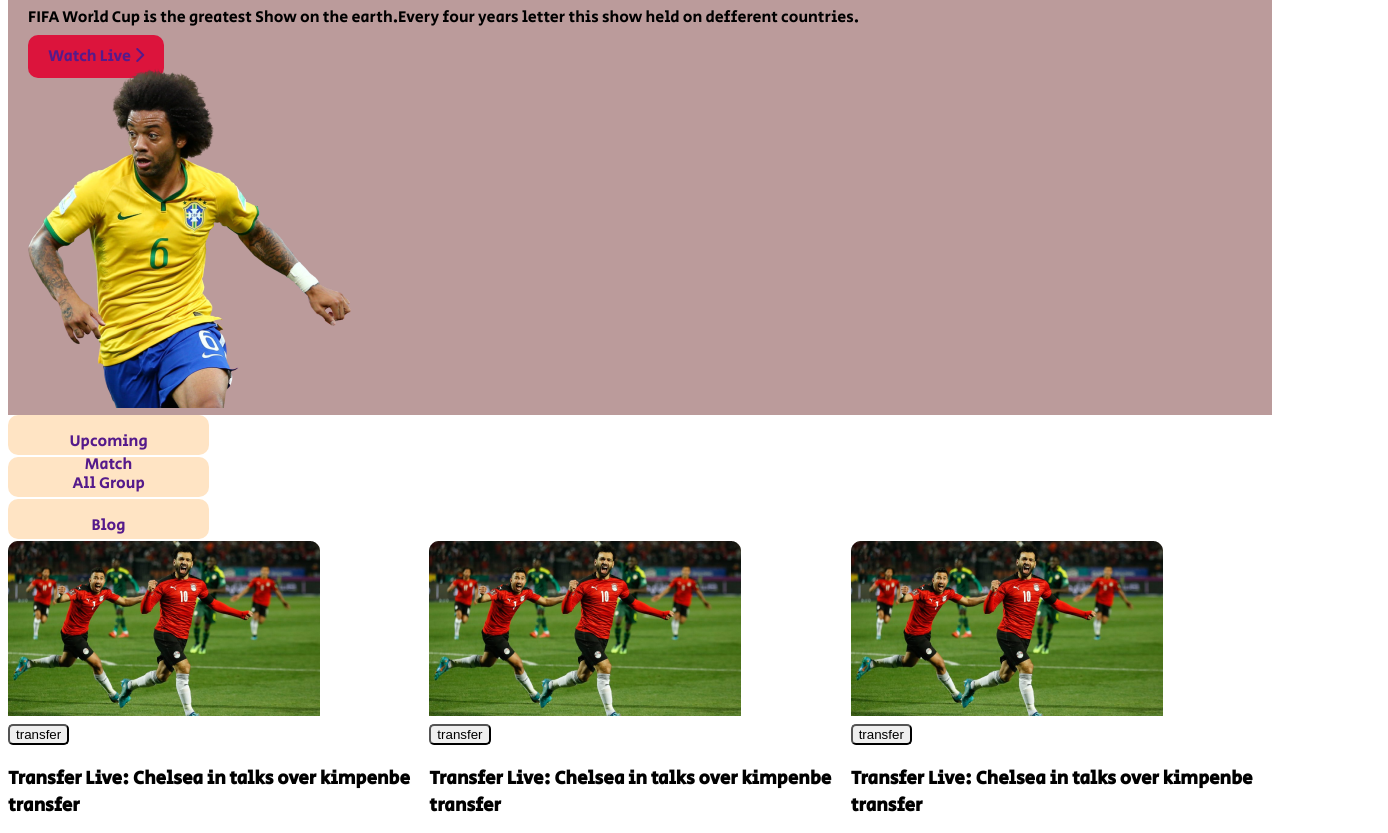
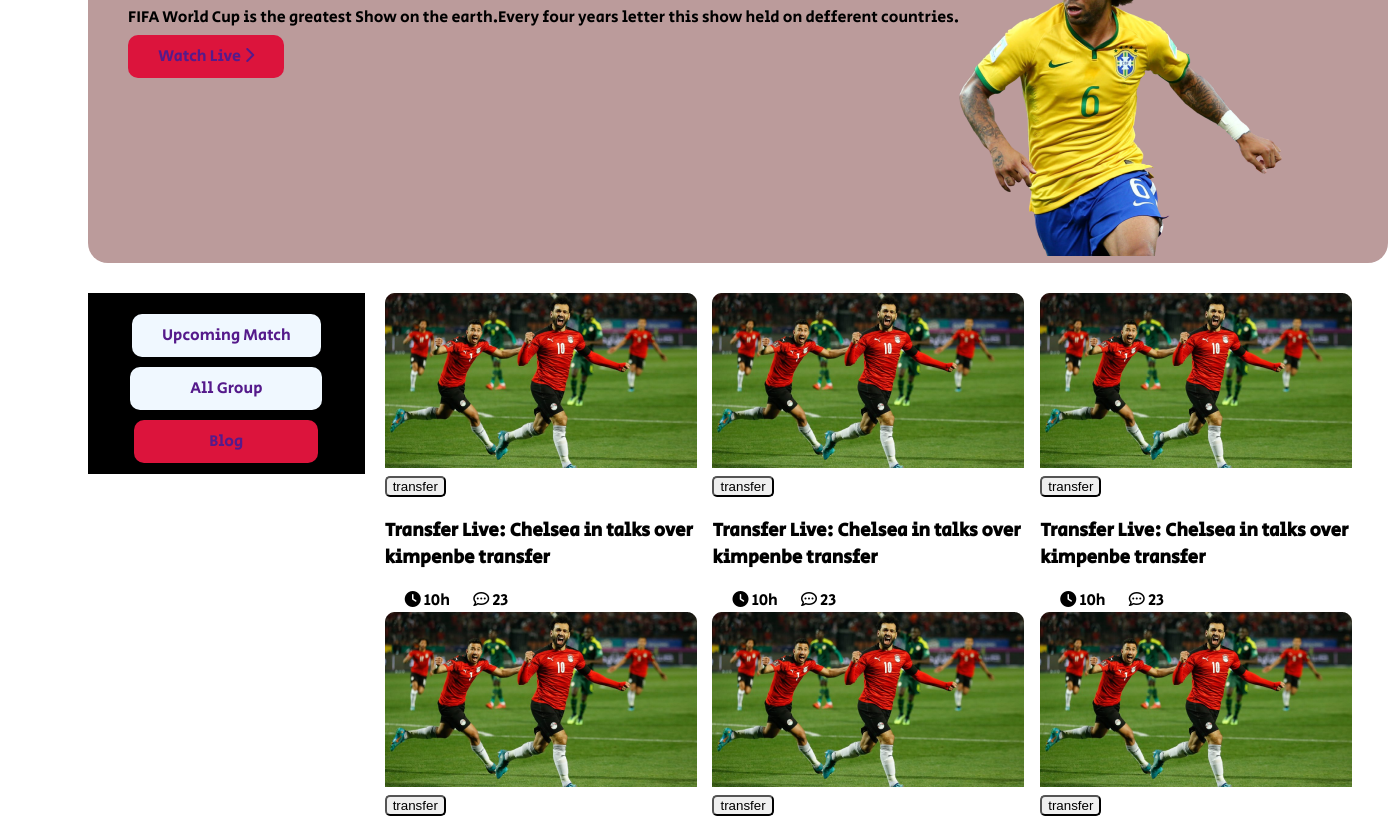
Before and after one commit to BabulM/world-cup, a plain HTML site: page index.html in a window 1280 px wide. Shown: the part 112-945 px from the top of the page, 1388 px wide, since content can reach past the window. Drawn offline with Linux system fonts and the light colour scheme.

Commit message:
new added

```diff
--- a/index.html
+++ b/index.html
@@ -9,22 +9,37 @@
     <link rel="stylesheet" href="styles/style.css">
 </head>
 <body>
-    <header class="great">
-        <div class="great2">
+    <!-------- header start ------------>
+    <div class="main">
+        <header>
+            <div class="special1">
+                <div>
                     <h1>The Greatest Show On The Earth</h1>
                 <p>FIFA World Cup is the greatest Show on the earth.Every four years letter this show held on defferent countries. </p>
                 <a class="link-button" target="_blank" href="">Watch Live <i class="fa-solid fa-chevron-right"></i></a>
+                </div>
 
-            <div class="great3">
+                    <div>
                         <img src="assets/Banner Image.png" alt="">
                     </div>
             </div>
         </header>
-
+    </div>
+    <!-- -----header end--------- -->
+        <!------ upcoming match start----------->
+    <div class="special">
         <div class="blog">
-            <div class="blog2"><a href="">Upcoming Match</a></div>
-            <div class="blog3"><a href="">All Group</a></div>
-            <div class="blog4"><a href="">Blog</a></div>
+            <div class="blogs">
+               <div class="blogs1">
+                <a class="link-button" target="_blank" href="">Upcoming Match</a>
+               </div>
+            <div class="blogs2">
+                <a class="link-button" target="_blank" href="">All Group</a>
+            </div>
+            <div class="blogs3">
+                <a class="link-button" target="_blank" href="">Blog</a>
+            </div>
+            </div>
         </div>
         <div class="md-salah3">
             <article class="md-salah2">
@@ -217,6 +232,9 @@
                 </div>
             </article>
         </div>
+    </div>
+    <!----------- upcoming match end-------- -->
+    <!------------- footer start ---------------->
     <footer>
         <h2>Goal</h2>
         <hr>
@@ -234,5 +252,6 @@
             <i class="fa-brands fa-whatsapp-square"></i>
         </div>
     </footer>
+    <!------------ footer end-------- -->
 </body>
 </html>
--- a/styles/style.css
+++ b/styles/style.css
@@ -2,46 +2,71 @@
 body{
     font-family: 'Secular One', sans-serif;
 }
-
-.great{
+/* ---------header start----------- */
+.main{
+    width: 1300px;
+   margin-left: 80px;
+}
+header{
     background-color: rgb(187, 155, 155);
+    border-radius: 20px;
+    margin-right:
+}
+.special1{
+    display: flex;
     padding-top: 20px;
-    padding-left: 20px;
-}
-.great2{
-
+    padding-left: 40px;
 }
 .link-button{
     text-decoration: none;
     background-color: crimson;
-  padding: 10px 20px;
+  padding: 10px 30px;
   border-radius: 10px;
 }
-.blog a{
-   text-decoration: none;
-   margin-top: 0px;
+/* ---------------header end----------------- */
+/* -------playground image start--------------- */
+.special{
+    width: 1300px;
+    display: flex;
+    margin-top: 30px;
+    margin-left: 80px;
 }
-.blog2, .blog3, .blog4{
-    width: 8%;
-    height: 10px;
-    background-color: bisque;
-    margin-bottom: 2px;
-    padding: 15px 50px;
-    border-radius: 10px;
+.blog{
+background-color: black;
+width: 31%;
+height: 180px;
 text-align: center;
+padding-top: 1px;
 }
-/* -------playground image--------------- */
+.blogs, .blogs1, .blogs2, .blogs3{
+    margin-top: 30px;
+}
+.blogs1 a{
+padding-left: 10px 20px;
+margin: 10px 40px;
+background-color: aliceblue;
+}
+ .blogs2 a{
+    padding: 10px 60px;
+    margin: 10px 40px;
+    background-color: aliceblue;
+ }
+.blogs3 a{
+    padding: 10px 75px;
+}
 .md-salah3{
     display: grid;
     grid-template-columns: repeat(3, 1fr);
+    margin-left: 20px;
+    margin-right: 20px;
 }
-
 .transfer button{
     border-radius: 5px;
 }
 .icon, .fa-regular{
    margin-left: 20px;
 }
+/* ------------player image end------------- */
 /* ----------footer-------- */
 footer{
     margin-top: 60px;
@@ -58,3 +83,13 @@
 .goal2 i{
         margin-left: 10px;
 }
+/* ----------footer end--------------- */
+    /* media quaries */
+    /* mobile device */
+@media only screen and (max-width:650) {
+    .special{
+        grid-template-columns: repeat(1, 1fr);
+    }
+
+
+}
--- /dev/null
+++ b/styles/style2.css
@@ -0,0 +1,80 @@
+@import url('https://fonts.googleapis.com/css2?family=Secular+One&display=swap');
+body{
+    font-family: 'Secular One', sans-serif;
+}
+/* ---------header start----------- */
+.main{
+    width: 1200px;
+   margin-left: 80px;
+}
+header{
+    background-color: rgb(187, 155, 155);
+    border-radius: 20px;
+    margin-right:
+}
+.special1{
+    display: flex;
+    padding-top: 20px;
+    padding-left: 40px;
+}
+.link-button{
+    text-decoration: none;
+    background-color: crimson;
+  padding: 10px 30px;
+  border-radius: 10px;
+}
+/* ---------------header end----------------- */
+/* ---------upcoming match start----------- */
+.special{
+    width: 1200px;
+    display: flex;
+    margin-top: 30px;
+    margin-left: 80px;
+}
+.blog{
+    background-color: black;
+    width: 31%;
+    height: 180px;
+    text-align: center;
+    padding-top: 1px;
+}
+.blogs, .blogs1, .blogs2, .blogs3{
+        margin-top: 30px;
+}
+.blogs1 a{
+    padding-left: 10px 20px;
+    margin: 10px 40px;
+    background-color: aliceblue;
+}
+.blogs2 a{
+    padding: 10px 60px;
+    margin: 10px 40px;
+    background-color: aliceblue;
+}
+.blogs3 a{
+    padding: 10px 75px;
+}
+.md-salah3{
+    display: grid;
+    grid-template-columns: repeat(3, 1fr);
+    margin-left: 30px;
+
+}
+/* ------------upcoming match end--------- */
+        /* ------------footer :start--------- */
+footer{
+    margin-top: 60px;
+    background-color: royalblue;
+}
+footer h2{
+    text-align: center;
+}
+footer, .goal a{
+    text-align: center;
+    text-decoration: none;
+    margin-right: 20px;
+}
+.goal2 i{
+    margin-left: 10px;
+}
+/* ----------footer end--------------- */
```
Also changed, not shown: upcoming.html (added, +158 -0 lines). Lines whose indentation alone changed are shown as unchanged.
